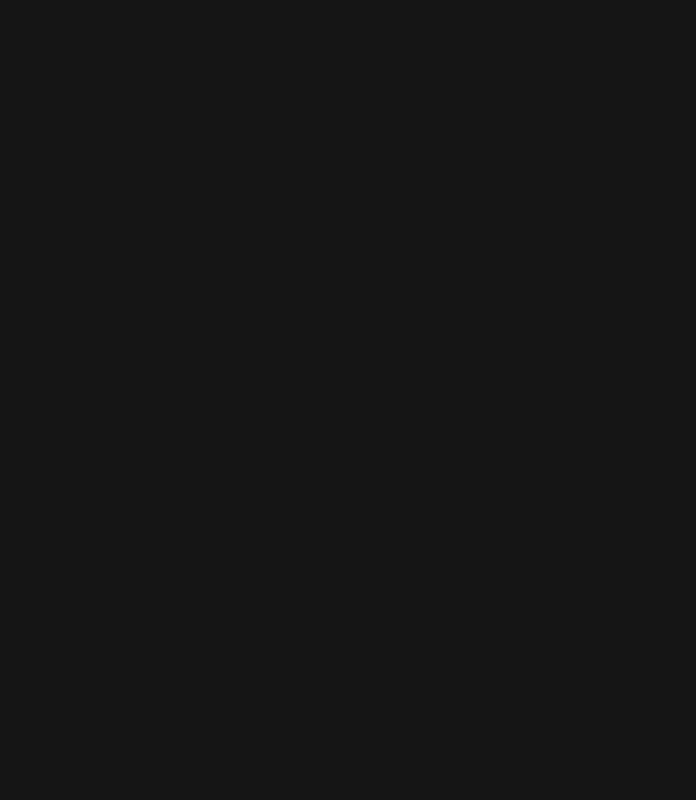
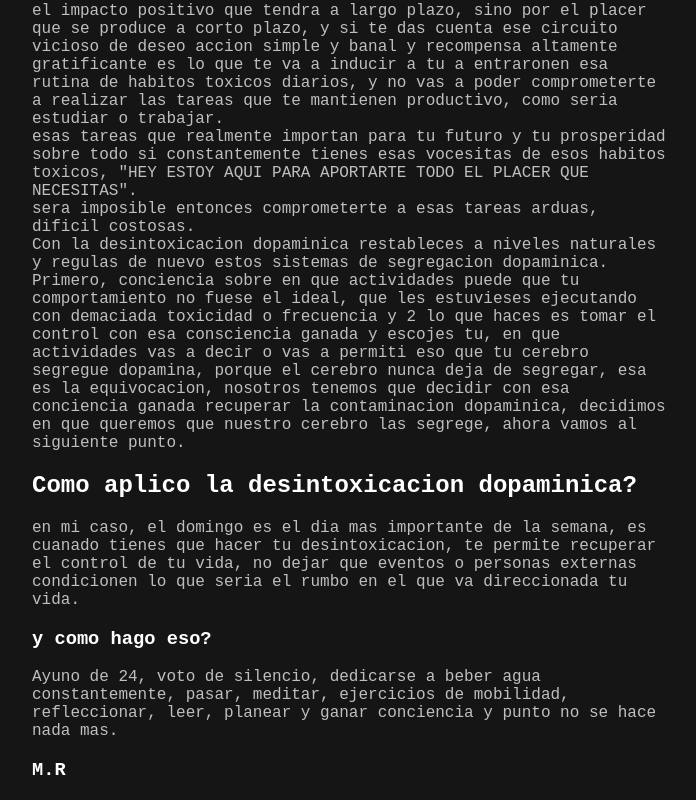
Before and after one commit to Mariano-Ryser/SAP-front, a Next.js app: page /posts/dopamina in a window 1280 px wide. Shown: the part 1489-2289 px from the top of the page, without its empty margins (288-984 px from the left). Before the commit the page ends 1040 px from the top, so only its background shows below. Built offline with nearby package versions, Linux system fonts and the light colour scheme.

Commit message:
preventDefault logo no more click XD

```diff
--- a/components/pantalla/Pantallazo.tsx
+++ b/components/pantalla/Pantallazo.tsx
@@ -39,6 +39,7 @@ return (
 
      <style jsx>{`
       h1{
+        margin-bottom:2.2rem;
         color:white;
         font-family:monospace;
         font-size:1.7rem;
--- a/pages/about.tsx
+++ b/pages/about.tsx
@@ -19,8 +19,8 @@ export default function Homee() {
         </div>
         </div>
         <p>
-    My name is Mariano, actually live in Zurich,
-    this is my humble portfolio where i can test
+    My name is Mariano, currently live in Zurich,
+    this is my humble portfolio on which i can test
     and write code every day.
         </p>
         <p>
--- a/pages/posts/dopamina.js
+++ b/pages/posts/dopamina.js
@@ -67,8 +67,62 @@ const dopamina = "dopamina.png"
             <br></br>
              !Atencion, esto lo hariamos 24 horas durante 1 dia a la semana.
 
+
+
             </p>
+            <h1>Que nos dice la ciencia al respecto?</h1>
+            <h3>que tipo de validacion cientifica tiene este metodo..</h3>
 
+            <p>La dopamina es un neurotrasmisor que segrega nuestro cerebro cada vez que anticipa la recompensa que
+              le dara una actividad, no es infinito, es renovable, es decir recuperamos la cantidad de dopamina que hemos segregado a lo largo del dia.
+              En efecto el cerebro va segregar mas dopamina si calcula, si prevee que una actividad le va a dar muchisimo placer, antes por ejemeplo cuando defendiamos a un familiar de un depredador
+              saliamos a cazar y corriamos muchos quilimetros, cosiamos un vestido con nuestro puño y dedos para cobijarnos del frio intempestivo siberiano de condiciones pasadas,
+              nosotros lo que experimetabamos era un placer dudarero, real, prolongado.
+              <br></br>
+              La logica era la siguiente...
+              <br></br>
+              El ezfuerzo llevaba recompenza lo que nos permitia experimentar un profundo bienestar emocional,
+              ahora lo tenemos muy facil, abrimos el armario, vamos al supermercado, o con solo unos clicks entramos o tenemos
+              a nuestra disposicion una cantidad ingente de fuentes insaciables e infinitas de placer inmediato, ves como cambia la logica?
+
+              sin ningun tipo de ezfuerzo podemos estimular nuestro cerebro de una forma mucho mas acelerada intensa que antes.
+              <br></br>
+              El problema es que el cerebro no sabe distinguir una actividad por el impacto positivo que tendra a largo plazo,
+              sino por el placer que se produce a corto plazo, y si te das cuenta ese circuito vicioso de deseo accion simple y banal y recompensa altamente gratificante es lo que te va a inducir a tu a entraronen esa rutina de habitos toxicos diarios,
+            y no vas a poder comprometerte a realizar las tareas que te mantienen productivo, como seria estudiar o trabajar.
+            <br></br>
+            esas tareas que realmente importan para tu futuro y tu prosperidad sobre todo si constantemente tienes esas vocesitas de esos habitos toxicos,
+            "HEY ESTOY AQUI PARA APORTARTE TODO EL PLACER QUE NECESITAS".
+            <br></br>
+            sera imposible entonces comprometerte a esas tareas arduas, dificil costosas.
+            <br></br> Con la desintoxicacion dopaminica restableces a niveles naturales y regulas de nuevo estos sistemas de segregacion dopaminica.<br></br>
+            Primero, conciencia sobre en que actividades puede que tu comportamiento no fuese el ideal,
+             que les estuvieses ejecutando con demaciada toxicidad o frecuencia y 2 lo que haces es tomar el control con esa consciencia ganada y escojes tu, en que actividades vas a decir o vas a permiti eso que tu
+             cerebro segregue dopamina, porque el cerebro nunca deja de segregar, esa es la equivocacion, nosotros tenemos que decidir con esa conciencia ganada recuperar la contaminacion dopaminica,
+             decidimos en que queremos que nuestro cerebro las segrege, ahora vamos al siguiente punto.
+
+             <h1>Como aplico la desintoxicacion dopaminica?</h1>
+
+             en mi caso, el domingo es el dia mas importante de la semana, es cuanado tienes que hacer tu desintoxicacion,
+             te permite recuperar el control de tu vida, no dejar que eventos o personas externas condicionen lo que
+            seria el rumbo en el que va direccionada tu vida.
+
+
+              <h3>y como hago eso?</h3>
+
+            Ayuno de 24, voto de silencio, dedicarse a beber agua constantemente,
+             pasar, meditar, ejercicios de mobilidad, refleccionar, leer, planear
+              y ganar conciencia y punto no se hace nada mas.
+
+
+              <h3>M.R</h3>
+
+
+
+
+
+
+               </p>
 
 
 
--- a/styles/Icons.module.css
+++ b/styles/Icons.module.css
@@ -32,7 +32,7 @@
 
   @media (max-width:600px){
     .boxIcons{
-      background-color: rgba(7, 35, 126, 0.428);
+      background-color: rgb(21, 21, 21);
       display: grid;
       /* height: 240px; */
       overflow: hidden;
```
Also changed, not shown: components/NavRespon.tsx (+9 -1 lines), pages/index.tsx (+0 -13 lines).
